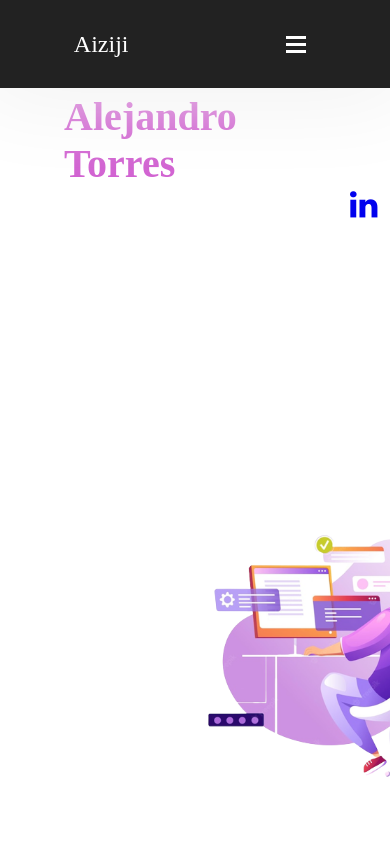
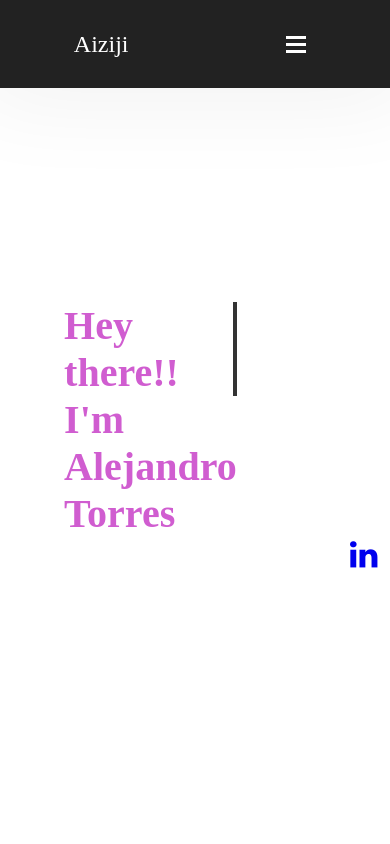
Before and after one commit to aizjicod/react-portfolio, a React (Create React App) app: page / in a window 390 px wide. Shown: the top 844 px of the page. Built offline with nearby package versions, Linux system fonts and the light colour scheme; the HTML template or start-up script is replaced by a standard one.

Commit message:
Make changes on headlines

```diff
--- a/src/styles/headline.css
+++ b/src/styles/headline.css
@@ -186,3 +186,9 @@
     top: 10px;
   }
 }
+
+@media screen and (max-width: 768px) {
+  #headlines {
+    padding-top: 350px;
+  }
+}
```
